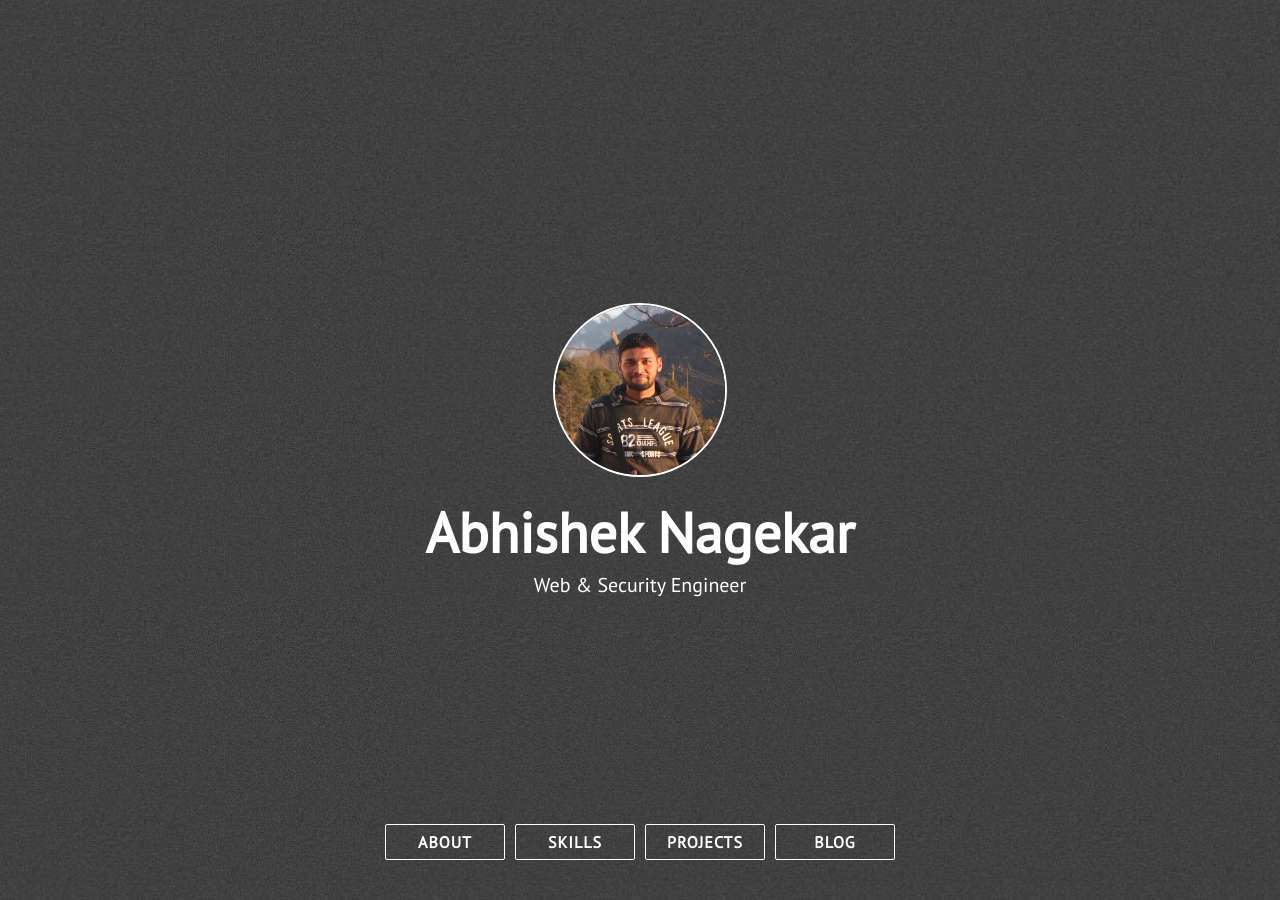
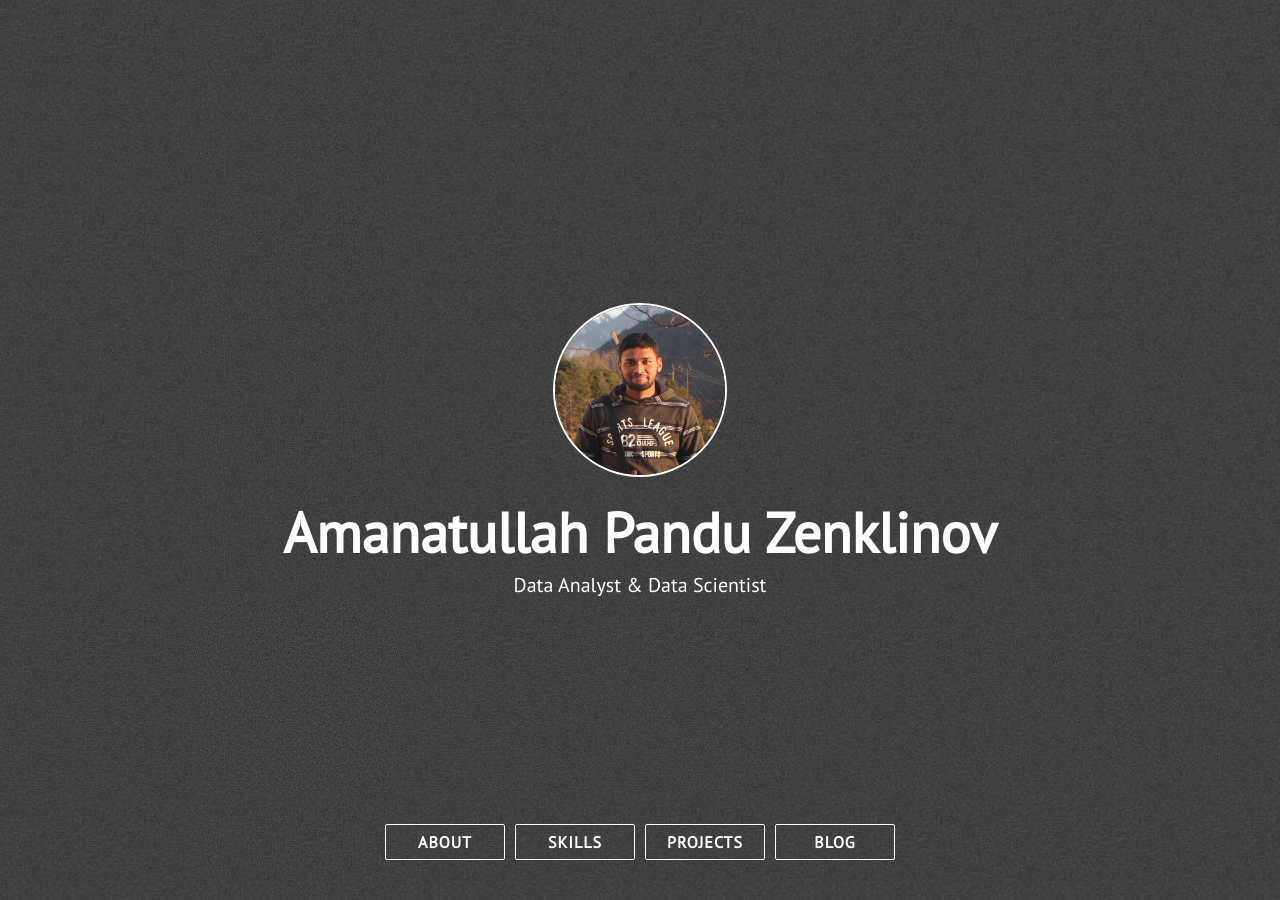
Before and after one commit to zenklinov/portfolio, a Jekyll site: the page built from index.html, in a window 1280 px wide and 900 px high. Built offline with Jekyll 4.4.1, drawn with Linux system fonts in a browser that asks for light colours; nearby versions of some CDN libraries; some of the changed text lies outside the part shown.

Commit message:
Update _config.yml

```diff
--- a/_config.yml
+++ b/_config.yml
@@ -1,21 +1,16 @@
-title: Abhishek Nagekar
-description: Web & Security Engineer
-site_title: '@abhn - Abhishek Nagekar'
+title: Amanatullah Pandu Zenklinov
+description: Data Analyst & Data Scientist
+site_title: '@zenklinov - Amanatullah Pandu Zenklinov'
 
 # Build settings
 markdown: kramdown
 exclude: [vendor/ruby]
 
 # Personalization
-github_username: abhn
-blog_url: https://www.nagekar.com
+github_username: zenklinov
 email: abhishek@nagekar.com
-keybase_username: abhn
-twitter_username: abhn_
-reddit_username: abhn
+linkedin_username: zenklinov
+instagram_username: zenklinov
 
 # absolute or relative
 profile_picture: assets/images/pp.jpg
-
-# Google Analytics ID
-google_analytics:
```
